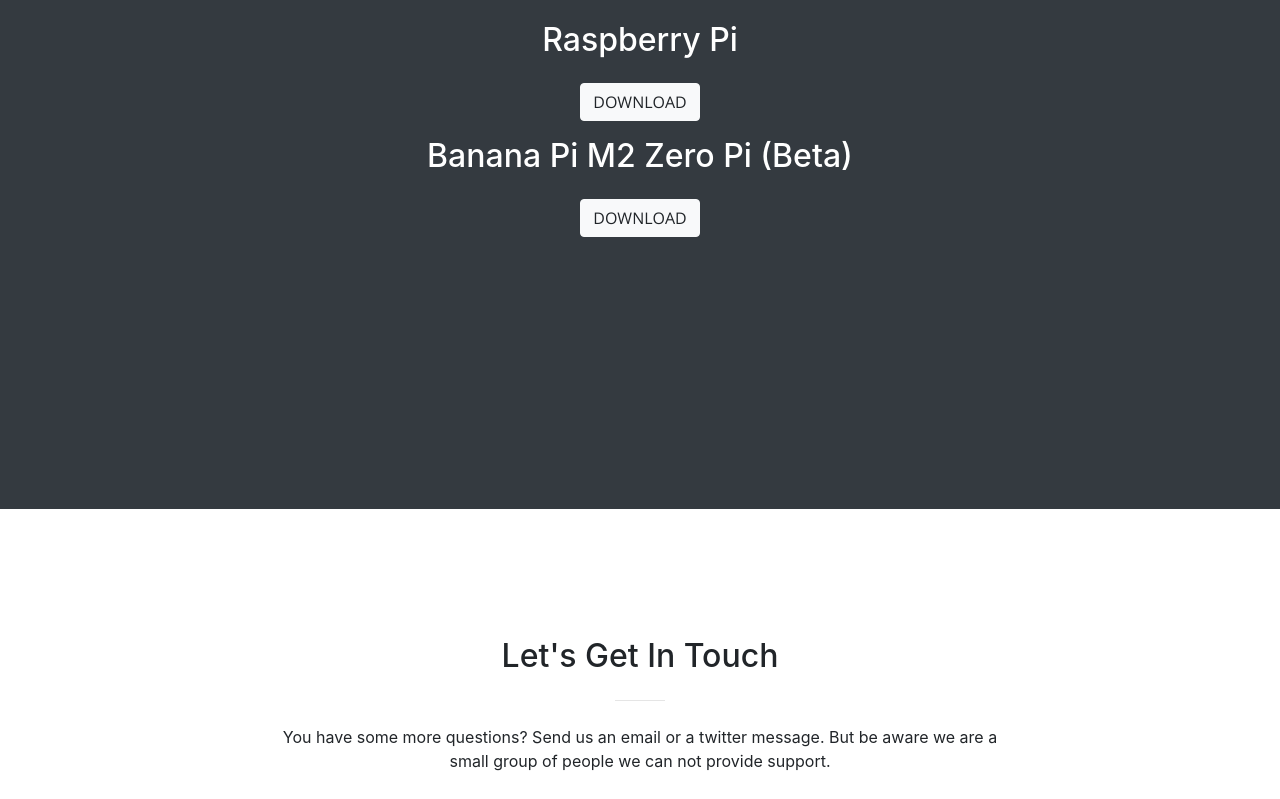
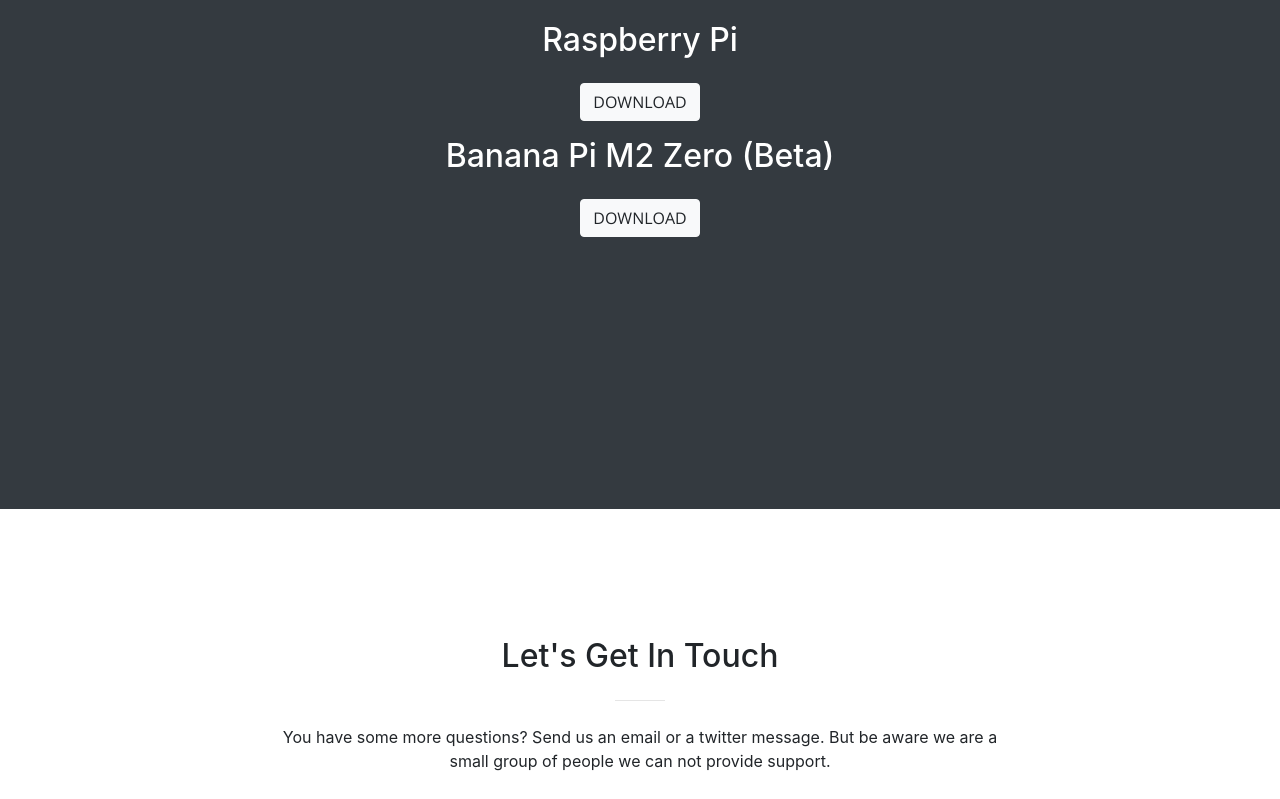
Before and after one commit to GrazerComputerClub/Raspjamming-OS, a website with bundled scripts: page index.html in a window 1280 px wide. Shown: the part 3160-3959 px from the top of the page. Built offline with nearby package versions, Linux system fonts and the light colour scheme.

Commit message:
Update index.html

```diff
--- a/index.html
+++ b/index.html
@@ -276,7 +276,7 @@
  <a class="btn btn-light btn-xl sr-button" href="https://github.com/GrazerComputerClub/Raspjamming-Image/releases">Download</a>
 </p>
 <p>
-<h2 class="mb-4">Banana Pi M2 Zero Pi (Beta)</h2>
+<h2 class="mb-4">Banana Pi M2 Zero (Beta)</h2>
  <a class="btn btn-light btn-xl sr-button" href="https://github.com/GrazerComputerClub/Banana-Pi-M2-Zero/releases">Download</a> </h2>
           </p>
           </div>
```
